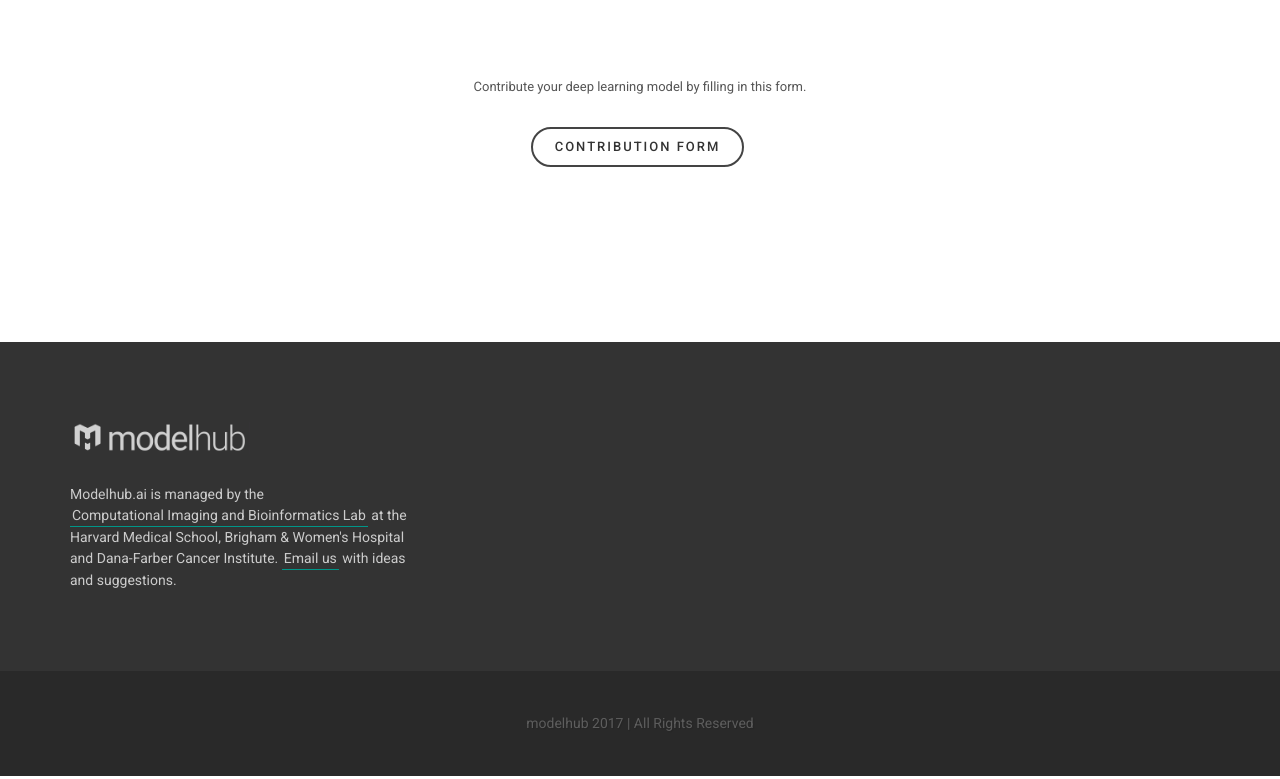
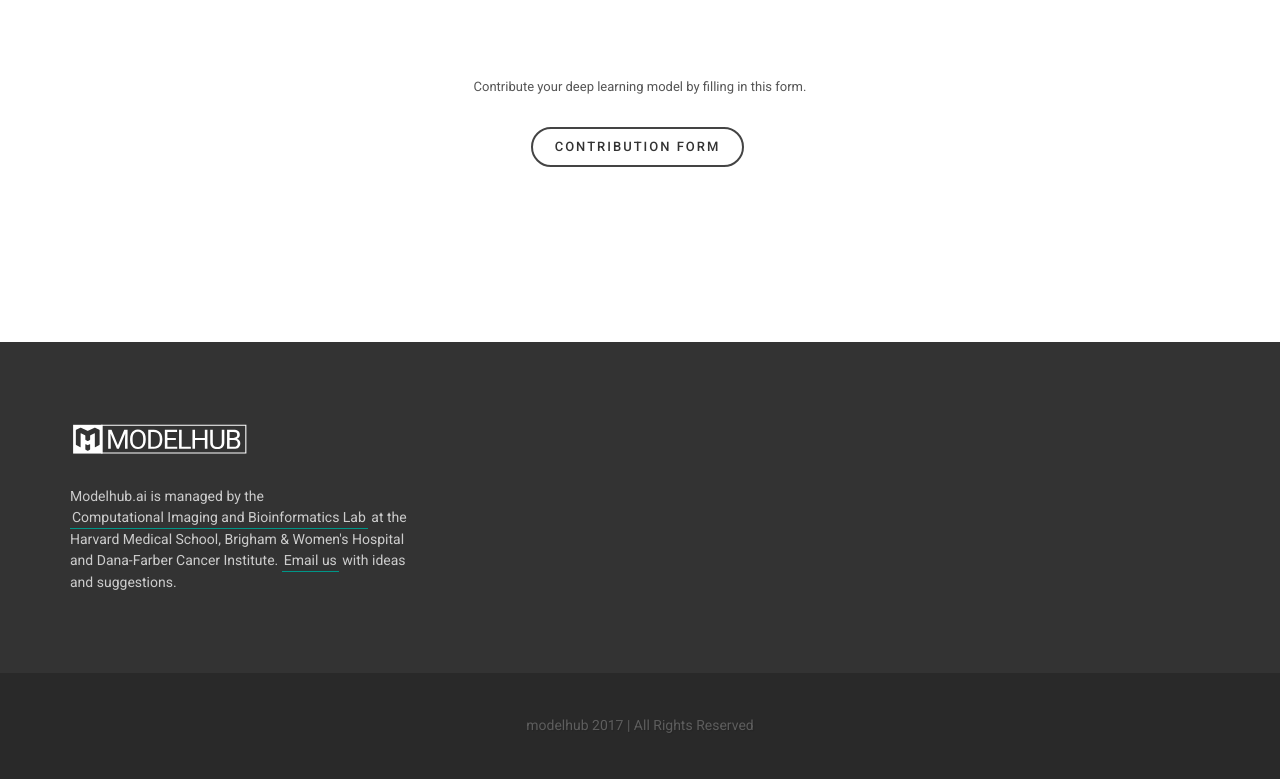
Before and after one commit to modelhub-ai/modelhub-ai.github.io, a plain HTML site: page index.html in a window 1280 px wide. Shown: the part 3599-4378 px from the top of the page. Drawn offline with Linux system fonts and the light colour scheme; files whose address does not match are found by name.

Commit message:
changes footer

```diff
--- a/index.html
+++ b/index.html
@@ -452,7 +452,7 @@
 
 						<div class="col-md-4">
 
-							<img src="images/modelhub-footer.png" alt="" class="footer-logo">
+							<img src="images/logo-grey.svg" alt="" class="footer-logo">
 
 							<ul class="list-unstyled footer-site-links nomargin">
 								Modelhub.ai is managed by the <a href="http://www.cibl-harvard.org/" class="more-link" target="_blank">Computational Imaging and Bioinformatics Lab</a> at the Harvard Medical School, Brigham & Women's Hospital and Dana-Farber Cancer Institute.
```
Also changed, not shown: images/21.jpg (deleted), images/logo-grey.svg (added), images/modelhub-footer.png (deleted), images/modelhub.png (deleted), images/modelhub_w.png (deleted).
